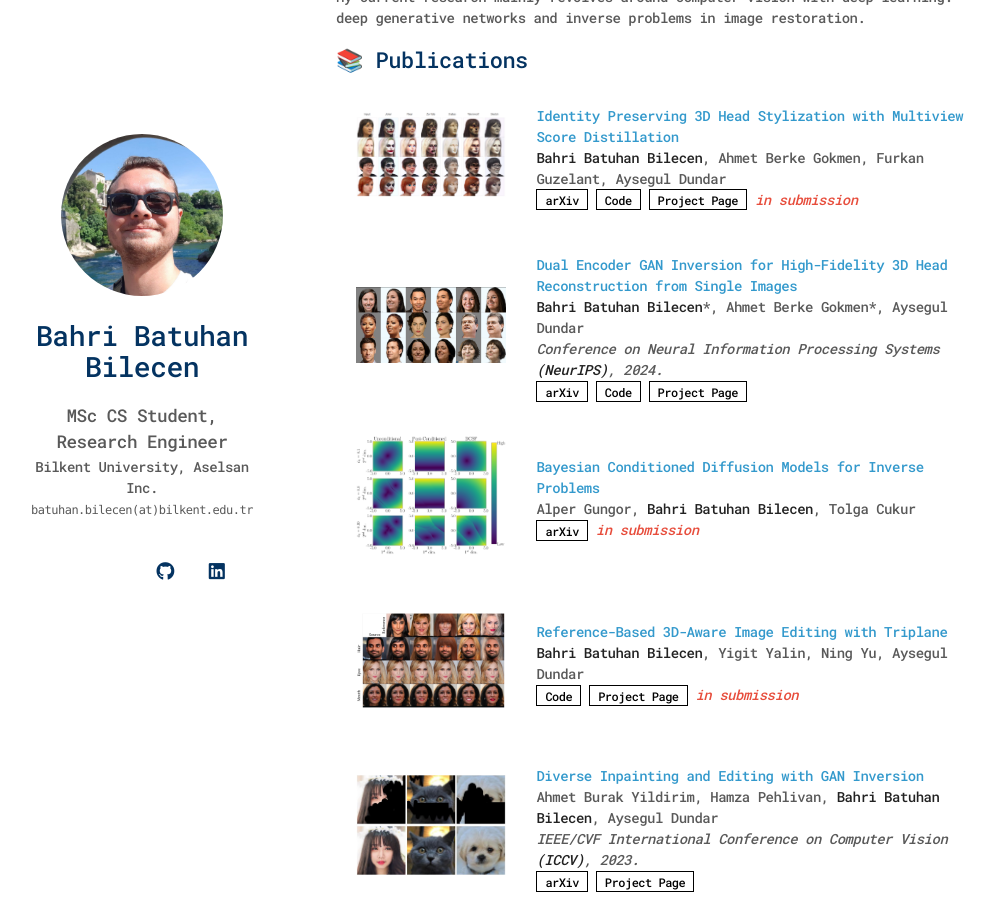
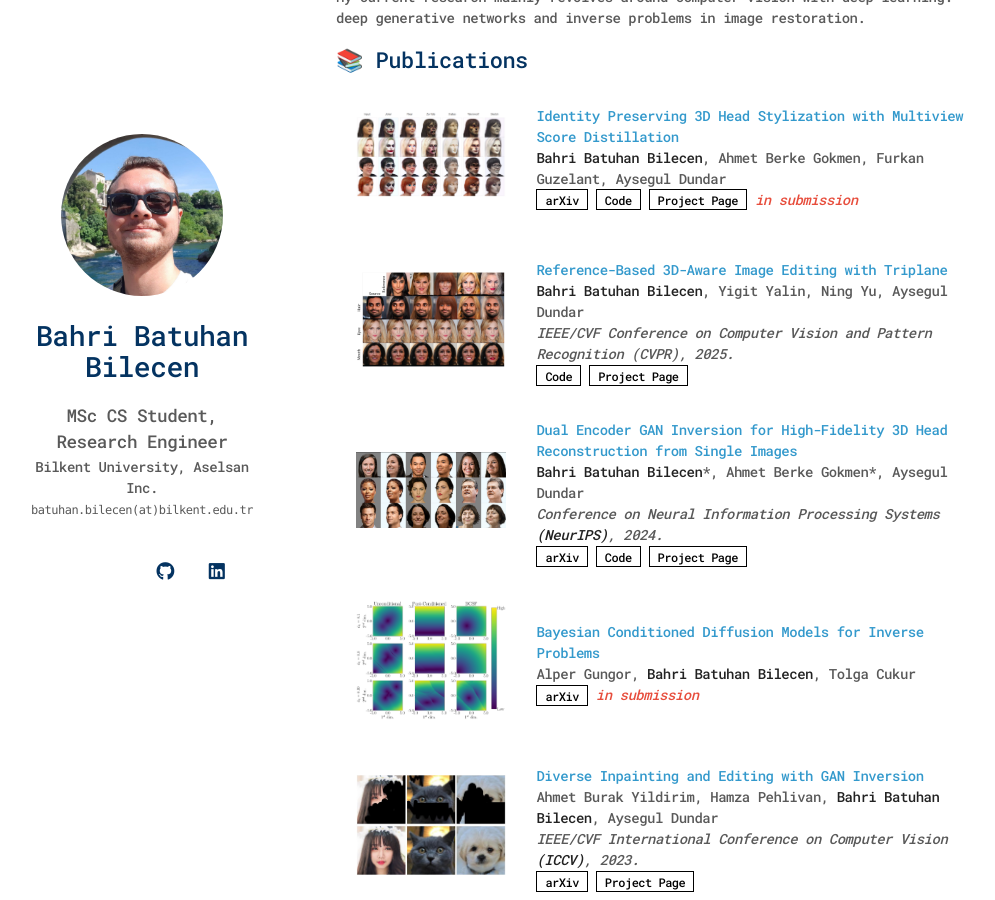
Before and after one commit to three-bee/three-bee.github.io, a Jekyll site: the page built from index.md, in a window 1280 px wide and 900 px high, scrolled down 398 px. Shown: the whole window, without its empty margins (134-1129 px from the left). Built offline with Jekyll 4.4.1, drawn with Linux system fonts in a browser that asks for light colours; nearby versions of some CDN libraries; a style sheet for code colours, icons or effects is not loaded; our own code applies the rules of GitHub Pages for plain Markdown files.

Commit message:
Update publications.yml

```diff
--- a/_data/publications.yml
+++ b/_data/publications.yml
@@ -6,6 +6,13 @@ main:
     authors: <strong>Bahri Batuhan Bilecen</strong>, Ahmet Berke Gokmen, Furkan Guzelant, Aysegul Dundar
     image: ./assets/img/head_stylization.png
     notes: in submission
+
+  - title: Reference-Based 3D-Aware Image Editing with Triplane
+    page: https://three-bee.github.io/triplane_edit
+    code: https://github.com/three-bee/triplane_edit
+    authors: <strong>Bahri Batuhan Bilecen</strong>, Yigit Yalin, Ning Yu, Aysegul Dundar
+    image: ./assets/img/triplaneEditing.png
+    conference: IEEE/CVF Conference on Computer Vision and Pattern Recognition (CVPR), 2025.
 
   - title: Dual Encoder GAN Inversion for High-Fidelity 3D Head Reconstruction from Single Images
     arxiv: https://arxiv.org/abs/2409.20530
@@ -19,13 +26,6 @@ main:
     arxiv: https://arxiv.org/abs/2406.09768
     authors: Alper Gungor, <strong>Bahri Batuhan Bilecen</strong>, Tolga Cukur
     image: ./assets/img/BCDM_disc.png
-    notes: in submission
-
-  - title: Reference-Based 3D-Aware Image Editing with Triplane
-    page: https://three-bee.github.io/triplane_edit
-    code: https://github.com/three-bee/triplane_edit
-    authors: <strong>Bahri Batuhan Bilecen</strong>, Yigit Yalin, Ning Yu, Aysegul Dundar
-    image: ./assets/img/triplaneEditing.png
     notes: in submission
 
   - title: Diverse Inpainting and Editing with GAN Inversion
```
